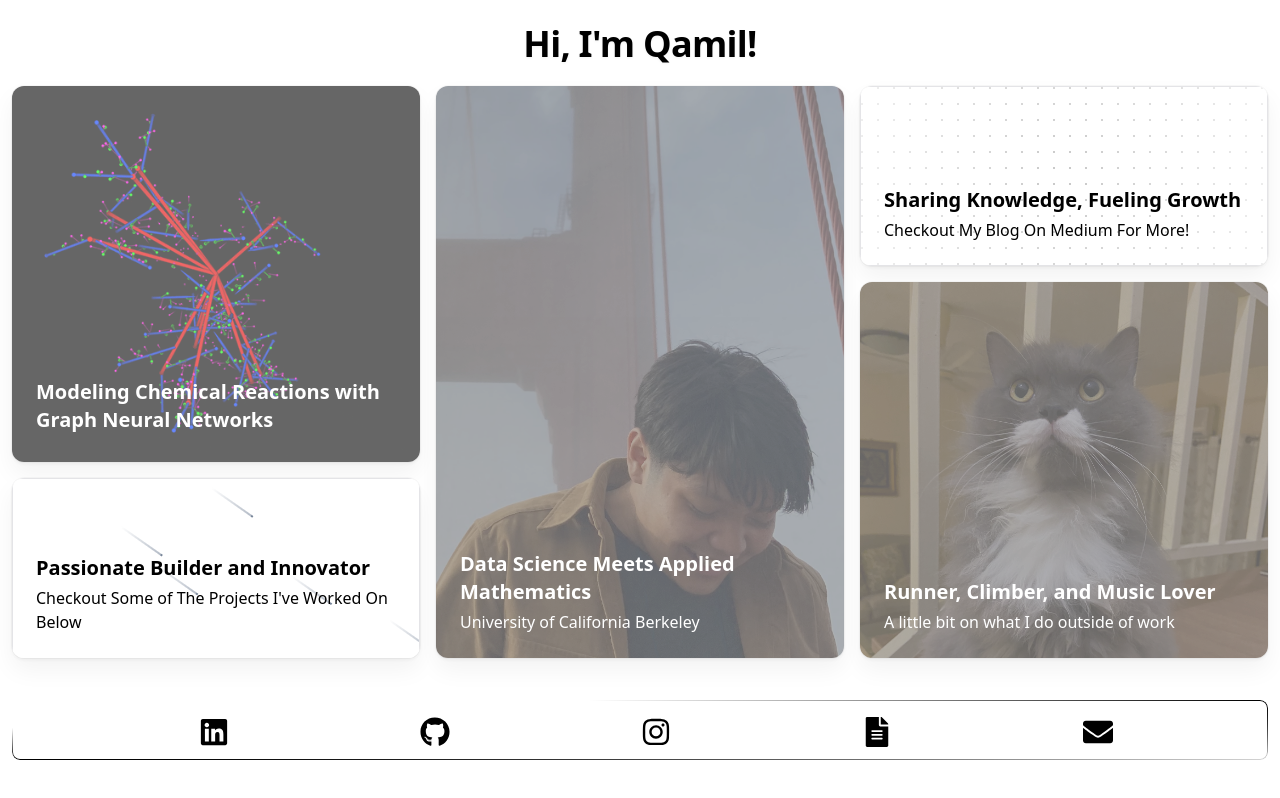
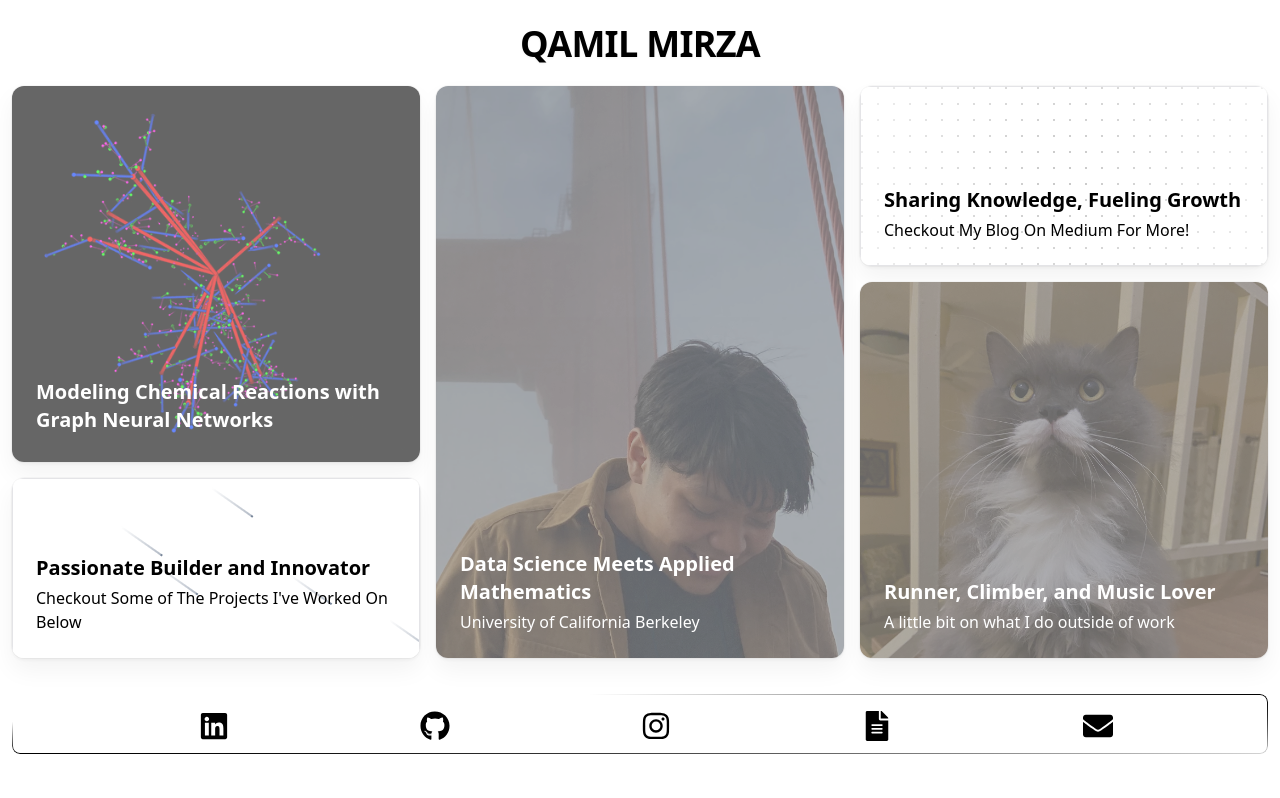
Before and after one commit to Qamil-Mirza/revamped-website, a Next.js app: page / in a window 1280 px wide. Built offline with nearby package versions, Linux system fonts and the light colour scheme; no server answers.

Commit message:
added blurfade animation

```diff
--- a/src/app/page.tsx
+++ b/src/app/page.tsx
@@ -98,7 +98,7 @@ export default function Home() {
       <div className="flex justify-center p-3 mb-4">
         <TypingAnimation
           className="text-4xl font-bold text-black dark:text-white"
-          text="Hi, I'm Qamil!"
+          text="QAMIL MIRZA"
           duration={100}
         />
       </div>
@@ -111,9 +111,11 @@ export default function Home() {
           </BentoGrid>
         </div>
       </BlurFade>
+      <BlurFade delay={0.5} inView>
       <div className="mt-7 flex flex-row justify-center items-center w-full">
         <SocialDock />
       </div>
+      </BlurFade>
     </div>
   );
 }
```
